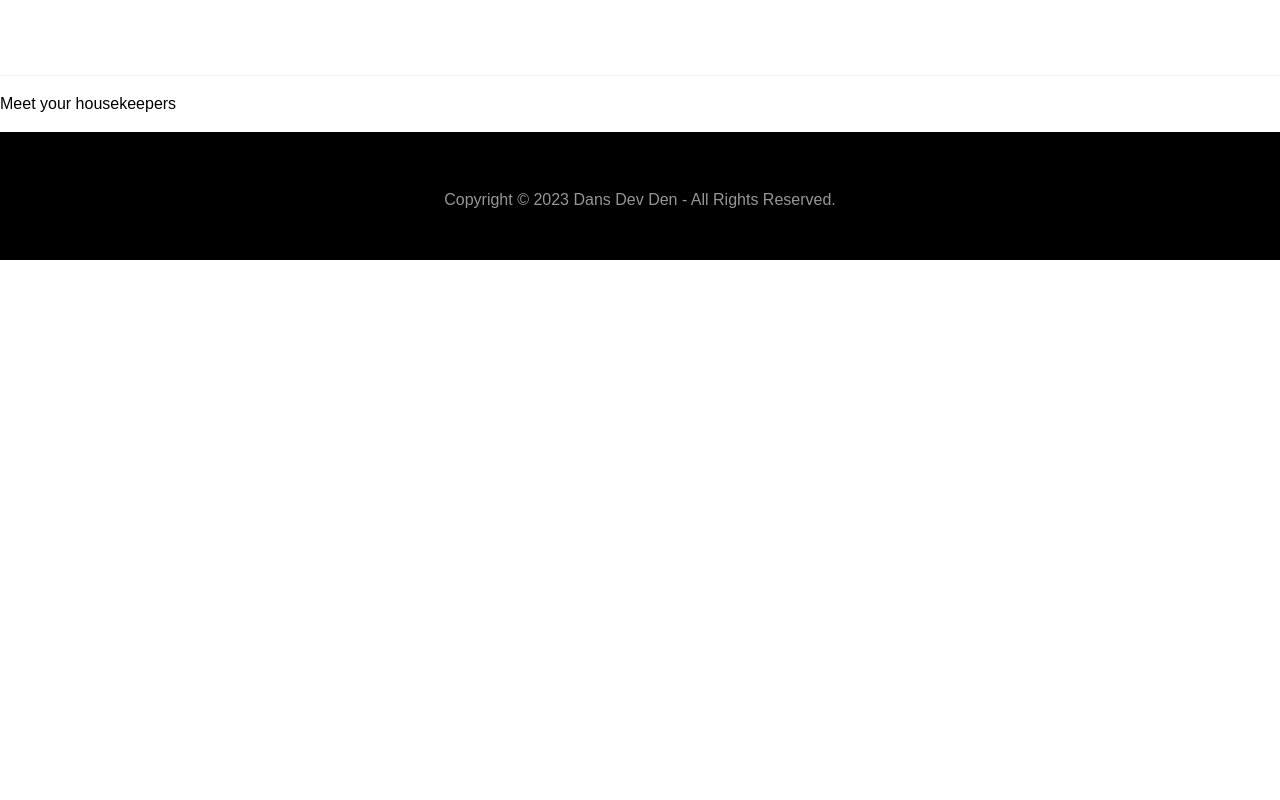
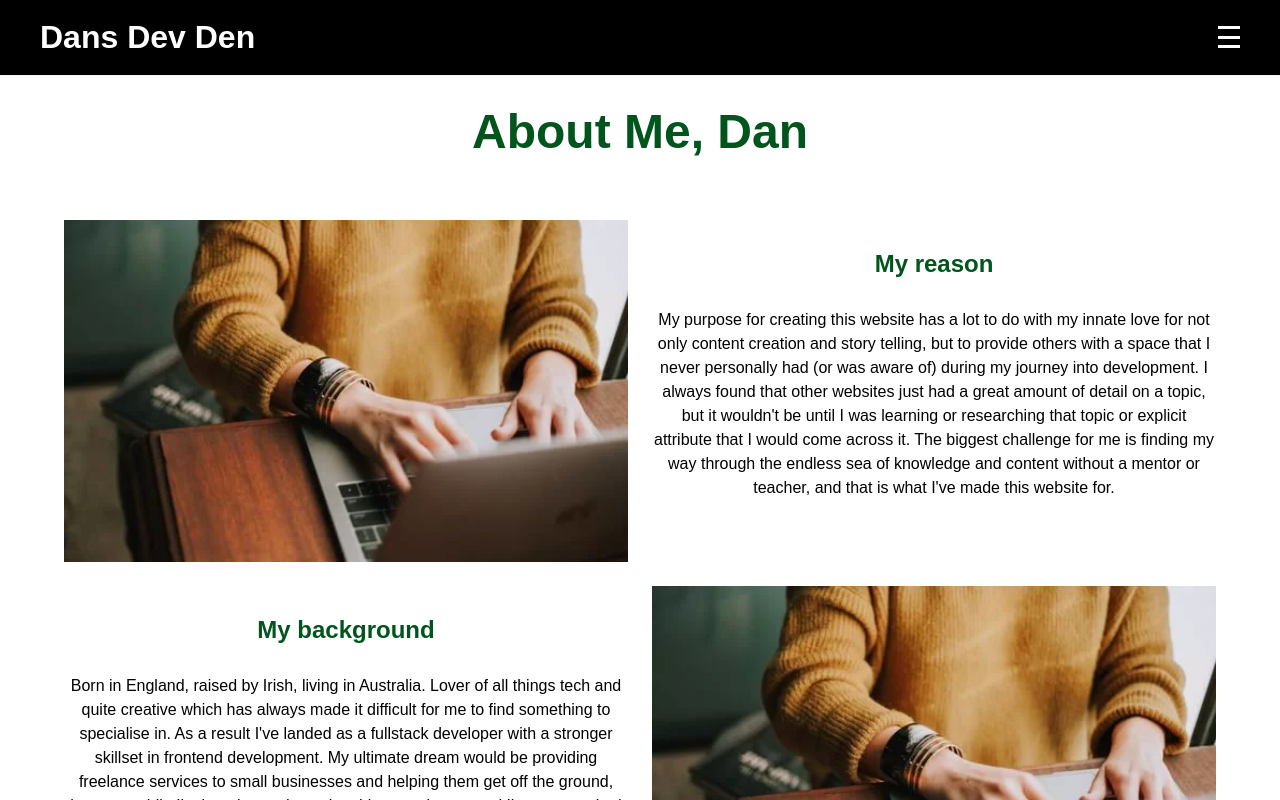
Before and after one commit to danriley11/DansDevDen, a React (Vite) app: page /Housekeeping in a window 1280 px wide. Shown: the top 800 px of the page. Built offline with nearby package versions, Linux system fonts and the light colour scheme.

Commit message:
update render for housekeeping

```diff
--- a/src/pages/housekeeping/Housekeeping.tsx
+++ b/src/pages/housekeeping/Housekeeping.tsx
@@ -1,7 +1,30 @@
-import { P } from '../../components/core/typography';
+import { Container } from '../../components/pageStructure/Container.styles';
+import { HousekeepingHeader, HousekeepingNavBacking } from './Housekeeping.styles';
+import HousekeepingAlternatingDiv from './HousekeepingAlternatingDiv';
+import { HOUSEKEEPING_CONTENT } from './Housekeeping.content';
 
 const Housekeeping = () => {
-  return <P>Meet your housekeepers</P>;
+  return (
+    <Container>
+      <HousekeepingNavBacking />
+
+      <div>
+        <HousekeepingHeader>About Me, Dan</HousekeepingHeader>
+
+        {HOUSEKEEPING_CONTENT.map((group, index) => (
+          <HousekeepingAlternatingDiv
+            key={index}
+            index={index}
+            title={group.title}
+            imageSource={group.image}
+            imageAlt={group.imageAlt}
+            text={group.text}
+            list={group.list}
+          />
+        ))}
+      </div>
+    </Container>
+  );
 };
 
 export default Housekeeping;
```
